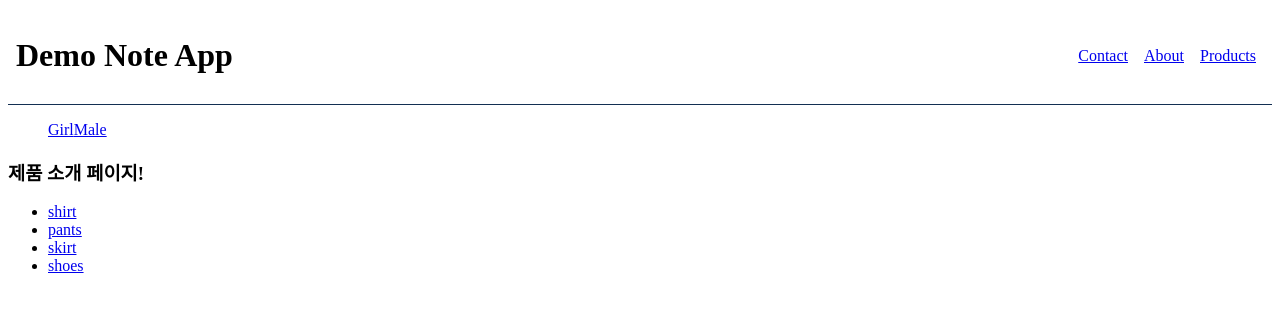
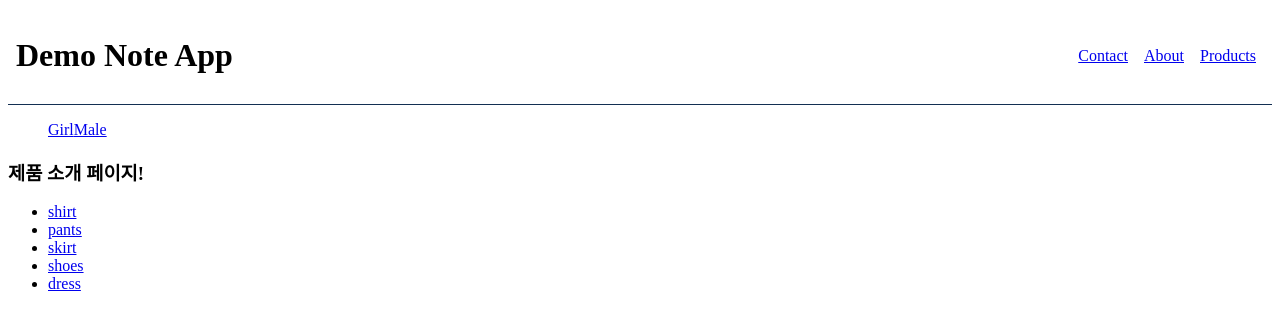
Before and after one commit to Miintoo/nextjs-note, a Next.js app: page /products in a window 1280 px wide. Shown: the top 330 px of the page. Built offline with nearby package versions, Linux system fonts and the light colour scheme.

Commit message:
Refactor: products 데이터 추상화

```diff
--- a/src/app/products/page.tsx
+++ b/src/app/products/page.tsx
@@ -1,8 +1,11 @@
+import { getProducts } from '@/service/products';
 import Link from 'next/link';
 
-const products = ['shirt', 'pants', 'skirt', 'shoes']
+
 
 export default function ProductsPage() {
+  // 서버 파일(DB)에 있는 제품의 리스트를 읽어와서 그걸 보여줌
+  const products = getProducts();
 
   return (<section>
     <h1>제품 소개 페이지!</h1>
--- /dev/null
+++ b/src/service/products.ts
@@ -0,0 +1,7 @@
+export function getProducts() {
+  return ['shirt', 'pants', 'skirt', 'shoes', 'dress'];
+}
+
+export function getProduct(id: string) {
+  return 'shirt';
+}
```
Also changed, not shown: src/app/page.tsx (+7 -1 lines), src/app/products/[slug]/page.tsx (+9 -5 lines), src/components/Counter.tsx (added, +13 -0 lines).
